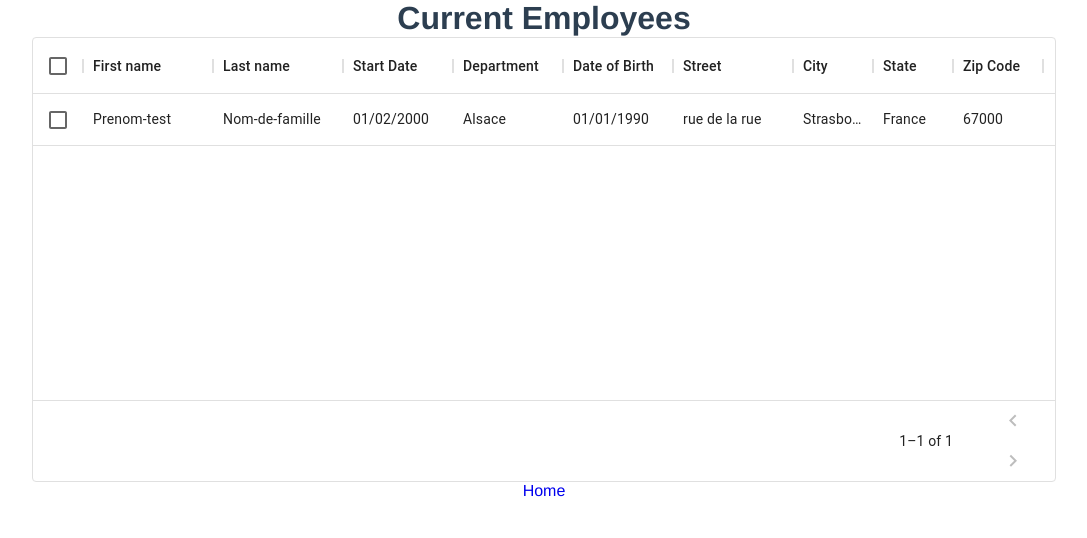
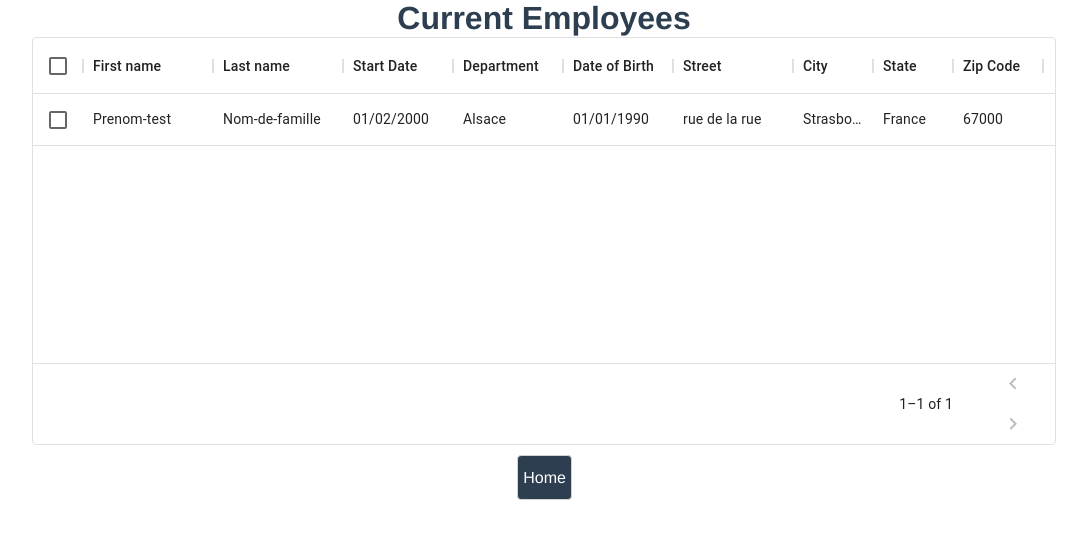
Before and after one commit to manel009/DefnouneManel_14_04042022, a React (Create React App) app in the folder hr-net/: page /employee-list in a window 1280 px wide. Shown: the top 538 px of the page, without its empty margins (96-1183 px from the left). Built offline with nearby package versions, Linux system fonts and the light colour scheme.

Commit message:
css home button

```diff
--- a/hr-net/src/components/employee-list/EmployeeList.js
+++ b/hr-net/src/components/employee-list/EmployeeList.js
@@ -48,7 +48,7 @@
                     scrollbarSize={1}
                 />
             </div>
-            <Link to="/">Home</Link>
+            <Link to="/"><button>Home</button></Link>
         </div>
     );
 }
```
